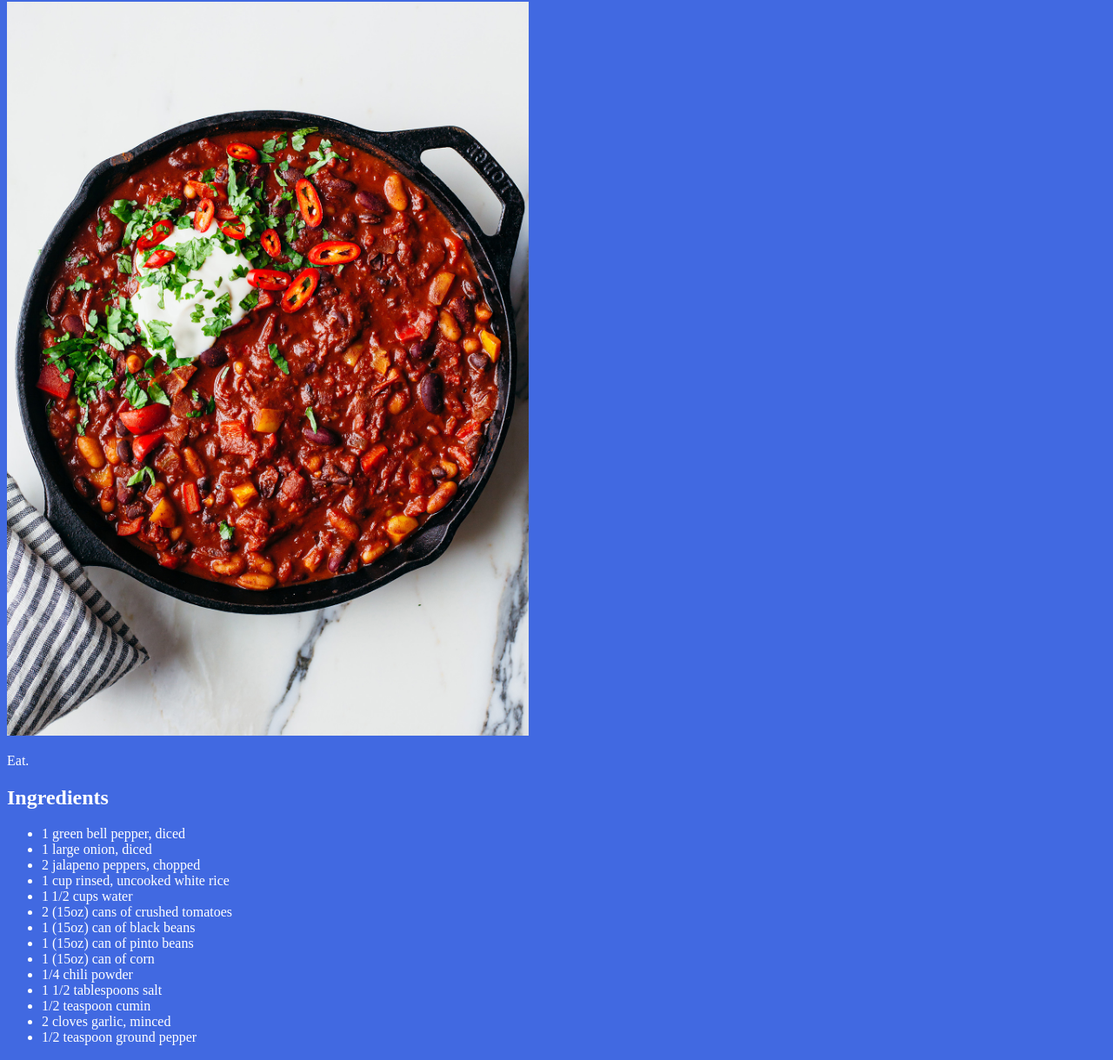
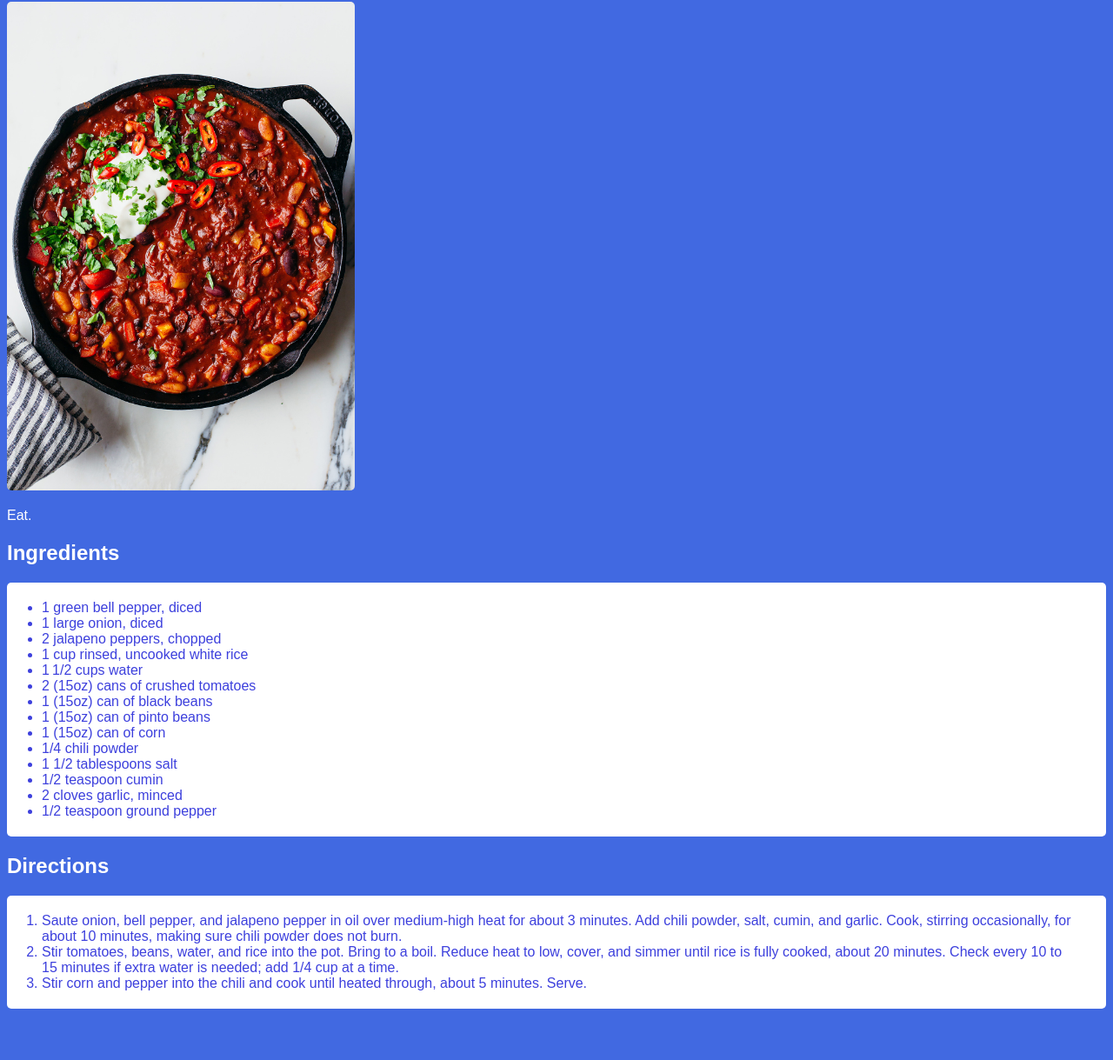
Before and after one commit to touchhandle/odin-recipes, a plain HTML site: page recipes/chili.html in a window 1280 px wide. Shown: the part 78-1297 px from the top of the page at 87% size. After the commit the page ends 1254 px from the top, so only its background shows below. Drawn offline with Linux system fonts and the light colour scheme.

Commit message:
Modified CSS

```diff
--- a/recipes/chili.html
+++ b/recipes/chili.html
@@ -7,7 +7,7 @@
 </head>
 <body>
     <h1>Chili Recipe</h1>
-    <img src="../img/chili.jpg" alt="pot of chili" style="width: 600px;">
+    <img src="../img/chili.jpg" alt="pot of chili">
     <p>Eat.</p>
     <h2>Ingredients</h2>
     <ul>
--- a/style.css
+++ b/style.css
@@ -1,4 +1,19 @@
-* {
+body {
     color: white;
     background-color: royalblue;
+    font-family: Arial, Helvetica, sans-serif;
 }
+
+img {
+    border-radius: 5px;
+    height: auto;
+    width: 400px;
+}
+
+ul,
+ol {
+    background-color: white;
+    color: rgb(61, 64, 221);
+    border-radius: 5px;
+    padding: 20px 40px;
+}
```
Also changed, not shown: recipes/brownies.html (+1 -1 lines), recipes/hummus.html (+1 -1 lines).
